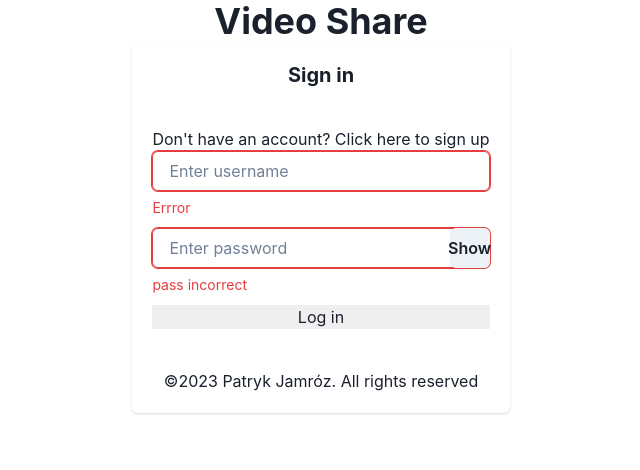
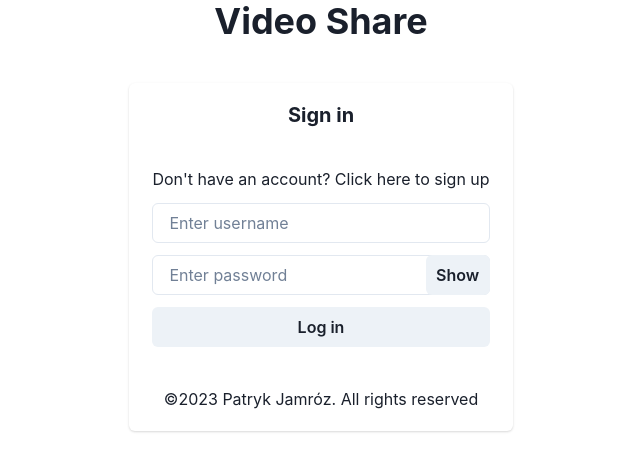
Before and after one commit to PatrykJamroz/video-share, a React app in the folder video_share/frontend/: page /login in a window 1280 px wide. Shown: the top 470 px of the page, without its empty margins (319-959 px from the left). Built offline with nearby package versions, Linux system fonts and the light colour scheme; the HTML template or start-up script is replaced by a standard one.

Commit message:
#7 create login page w/o sign up

```diff
--- a/video_share/frontend/src/context/AuthProvider.tsx
+++ b/video_share/frontend/src/context/AuthProvider.tsx
@@ -29,15 +29,21 @@ interface AuthContextValue {
   user: User;
   loginUser: (username: string, password: string) => void;
   logoutUser: () => void;
+  loginErrors: LoginErrors;
+  setLoginErrors: React.Dispatch<React.SetStateAction<LoginErrors>>;
+  loading: boolean;
+}
+
+interface LoginErrors {
+  detail?: string;
+  username?: string[];
+  password?: string[];
 }
 
 const AuthContext = createContext<AuthContextValue | null>(null);
 export function AuthProvider(props: AuthProviderProps): JSX.Element {
   const [loading, setLoading] = useState<boolean>(true);
-  const [loginErrors, setLoginErrors] = useState({
-    username: "",
-    password: "",
-  });
+  const [loginErrors, setLoginErrors] = useState<LoginErrors>({});
 
   const [token, setToken] = useState<Token | null>(() => {
     setLoading(false);
@@ -54,8 +60,10 @@ export function AuthProvider(props: AuthProviderProps): JSX.Element {
   const navigate = useNavigate();
 
   const loginUser = async (username: string, password: string) => {
+    let response: Response;
+    setLoading(true);
     try {
-      const response = await fetch("http://127.0.0.1:8000/api/token/", {
+      response = await fetch("http://127.0.0.1:8000/api/token/", {
         method: "POST",
         headers: {
           "Content-Type": "application/json",
@@ -65,20 +73,23 @@ export function AuthProvider(props: AuthProviderProps): JSX.Element {
           password,
         }),
       });
-      //TODO FIX token set as error data, eg. incorrect login details
-      if (response.ok) {
-        const data: Token = await response.json();
-        setToken(data);
-        localStorage.setItem("token", JSON.stringify(data));
-        setUser(jwt_decode(data.access));
-        localStorage.setItem("user", JSON.stringify(jwt_decode(data.access)));
-        navigate(location.pathname ?? "/");
-      }
-      console.log({ response });
     } catch (e) {
-      console.log({ e });
+      console.info(e);
       throw new Error(e);
     }
+    setLoading(false);
+    if (!response.ok) {
+      const errorResponse: LoginErrors = await response.json();
+      setLoginErrors(errorResponse);
+      return;
+    }
+
+    const data: Token = await response.json();
+    setToken(data);
+    localStorage.setItem("token", JSON.stringify(data));
+    setUser(jwt_decode(data.access));
+    localStorage.setItem("user", JSON.stringify(jwt_decode(data.access)));
+    navigate(location.pathname ?? "/");
   };
 
   const logoutUser = () => {
@@ -127,7 +138,17 @@ export function AuthProvider(props: AuthProviderProps): JSX.Element {
   }, [token, loading]);
 
   return (
-    <AuthContext.Provider value={{ token, user, loginUser, logoutUser }}>
+    <AuthContext.Provider
+      value={{
+        token,
+        user,
+        loginUser,
+        logoutUser,
+        loginErrors,
+        setLoginErrors,
+        loading,
+      }}
+    >
       {props.children}
     </AuthContext.Provider>
   );
--- a/video_share/frontend/src/pages/LoginPage.tsx
+++ b/video_share/frontend/src/pages/LoginPage.tsx
@@ -1,6 +1,6 @@
 import * as React from "react";
 import { useAuthContext } from "../context/AuthProvider";
-import { Navigate, useLocation } from "react-router";
+import { Navigate } from "react-router";
 import {
   Container,
   Heading,
@@ -11,42 +11,38 @@ import {
   Text,
   CardFooter,
   FormControl,
-  FormLabel,
   Input,
-  FormHelperText,
   FormErrorMessage,
   Stack,
   InputGroup,
   InputRightElement,
   Button,
+  Alert,
+  AlertIcon,
+  AlertDescription,
 } from "@chakra-ui/react";
 
 export function LoginPage() {
+  const [isPasswordShown, setIsPasswordShown] = React.useState(false);
   const authContext = useAuthContext();
-
-  const [loginData, setLoginData] = React.useState({
-    userName: "",
-    password: "",
-  });
-  const [formErrors, setFormErrors] = React.useState({
-    userName: "k",
-    password: "",
-  });
+  const loginErrors = authContext.loginErrors;
 
   if (authContext.token) {
     return <Navigate to={"/"} />;
   }
 
+  console.log({ loginErrors });
+
   return (
     <Container maxW="2xl" centerContent>
-      <Heading>Video Share</Heading>
+      <Heading mb={10}>Video Share</Heading>
       <Box>
-        <Card align="center">
+        <Card align="center" width="sm">
           <CardHeader>
             <Heading size="md">Sign in</Heading>
           </CardHeader>
           <CardBody>
-            <Text align="center">
+            <Text align="center" mb={3}>
               Don't have an account? Click here to sign up
             </Text>
             <form
@@ -61,30 +57,66 @@ export function LoginPage() {
               }}
             >
               <Stack spacing={3}>
-                <FormControl isInvalid={true}>
+                <FormControl
+                  isInvalid={
+                    loginErrors.username?.length > 0 || !!loginErrors.detail
+                  }
+                >
                   <Input
                     type="text"
                     placeholder="Enter username"
                     name="username"
-                    isInvalid={true}
+                    isInvalid={
+                      loginErrors.username?.length > 0 || !!loginErrors.detail
+                    }
+                    onChange={() => authContext.setLoginErrors({})}
                   />
-                  {true && <FormErrorMessage>Errror</FormErrorMessage>}
+                  {loginErrors.username?.length > 0 && (
+                    <FormErrorMessage>
+                      {loginErrors.username.join(", ")}
+                    </FormErrorMessage>
+                  )}
                 </FormControl>
-                <FormControl isInvalid={true}>
+                <FormControl
+                  isInvalid={
+                    loginErrors.password?.length > 0 || !!loginErrors.detail
+                  }
+                >
                   <InputGroup>
                     <Input
-                      type="password"
+                      type={isPasswordShown ? "text" : "password"}
                       placeholder="Enter password"
                       name="password"
-                      isInvalid={true}
+                      isInvalid={
+                        loginErrors.password?.length > 0 || !!loginErrors.detail
+                      }
+                      onChange={() => authContext.setLoginErrors({})}
                     />
-                    <InputRightElement>
-                      <Button>Show</Button>
+                    <InputRightElement width={"4rem"}>
+                      <Button
+                        onClick={() =>
+                          setIsPasswordShown((prevState) => !prevState)
+                        }
+                      >
+                        {isPasswordShown ? "Hide" : "Show"}
+                      </Button>
                     </InputRightElement>
                   </InputGroup>
-                  {true && <FormErrorMessage>pass incorrect</FormErrorMessage>}
+                  {loginErrors.password?.length > 0 && (
+                    <FormErrorMessage>
+                      {loginErrors.password.join(", ")}
+                    </FormErrorMessage>
+                  )}
                 </FormControl>
-                <input type="submit" value="Log in" />
+                <Button isLoading={authContext.loading} type="submit">
+                  Log in
+                </Button>
+                {loginErrors.detail && (
+                  <Alert status="error" padding={"0 20px"}>
+                    <AlertIcon />
+                    <AlertDescription>{loginErrors.detail}</AlertDescription>
+                  </Alert>
+                )}
               </Stack>
             </form>
           </CardBody>
```
